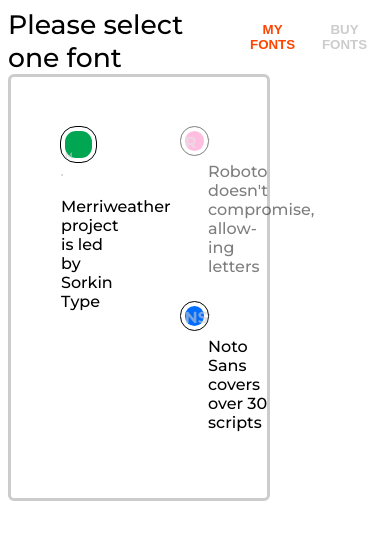
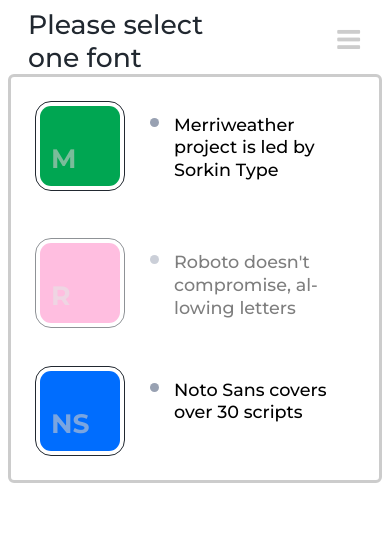
Before and after one commit to mcuclev/test-task-ffw, a plain HTML site: page index.html in a window 390 px wide. Drawn offline with Linux system fonts and the light colour scheme.

Commit message:
adding the rest

```diff
--- /dev/null
+++ b/css/style.sass
@@ -0,0 +1,227 @@
+@import url('https://fonts.googleapis.com/css2?family=Montserrat:wght@300;500;700&display=swap')
+
+@import url('https://cdnjs.cloudflare.com/ajax/libs/font-awesome/4.7.0/css/font-awesome.min.css')
+
+body
+  font-family: 'Montserrat', sans-serif
+
+.wrapper
+  margin-top: 1vw
+  width: fit-content
+
+.nav
+  display: flex
+  justify-content: space-between
+  width: 100%
+  align-items: baseline
+
+.nav__tab-wrapper
+  display: flex
+
+.nav__tab
+  border: none
+  overflow: hidden
+  font-weight: 700
+  font-size: 10pt
+  padding: 10px
+  width: fit-content
+  color: #ccc
+  background-color: transparent
+  -moz-transition: all .2s ease-in
+  -o-transition: all .2s ease-in
+  -webkit-transition: all .2s ease-in
+  transition: all .2s ease-in
+
+  &:hover
+    cursor: pointer
+    color: orangered
+
+.nav__tab--active
+  color: orangered
+
+.nav__tab--hamburger
+  display: none
+
+.nav__title
+  padding-left: 20px
+  font-size: 20pt
+  font-weight: 400
+  color: #212830
+
+.card-grid
+  display: flex
+  flex-direction: row
+  justify-content: space-between
+  padding: 70px
+  border: 3px solid #ccc
+  border-radius: 6px
+  width: 600px
+  gap: 10px
+  block-size: fit-content
+
+  input
+    display: none
+
+.card-column
+  display: flex
+  flex-direction: column
+  row-gap: 30px
+
+.card
+  display: flex
+  align-content: center
+  -moz-transition: all .3s ease-in
+  -o-transition: all .3s ease-in
+  -webkit-transition: all .3s ease-in
+  transition: all .3s ease
+
+  &:hover
+    cursor: pointer
+
+.card-grid input:checked + .card
+  opacity: .5
+
+.card--vert
+  flex-direction: column
+  max-width: 80%
+
+  ul
+    padding-inline-start: 20px
+    width: 120%
+
+.card--hor
+  flex-direction: row
+  min-width: 20vw
+
+  ul
+    padding-inline-start: 50px
+
+.card--buy-fonts
+  justify-content: center
+
+.card__desc
+  width: 68%
+  font-size: 1.1em
+  line-height: 0.6cm
+  hyphens: auto
+
+  li::marker
+    color: #98A1B2
+    margin-top: 2px
+    font-size: 1.5em
+
+.card__desc--buy-fonts
+  text-align: center
+  display: block
+  width: auto
+
+.card__icon
+  outline: 1px solid #212830
+  border-radius: 15px
+  padding: 4px
+  width: 80px
+  height: 80px
+  position: relative
+
+  p
+    font-weight: 700
+    font-size: 18pt
+    color: rgb(204, 204, 204, 0.6)
+    position: absolute
+    bottom: 0
+    left: 0
+    margin-bottom: 15px
+    margin-left: 15px
+
+.card__icon--merriweather
+  background: #00a652 content-box
+  width: 110px
+  height: 110px
+
+  p
+    font-size: 32pt
+
+.card__icon--roboto
+  background: #FF7FC2 content-box
+
+.card__icon--notosans
+  background: #006DFE content-box
+
+@media screen and (max-width: 765px)
+  .card-grid
+    flex-direction: column
+    margin: auto
+    gap: 30px
+    justify-content: center
+    width: auto
+
+  .card-column
+    justify-content: center
+
+  .card__icon p
+    font-size: 20pt
+
+  .card__icon--merriweather
+    height: 80px
+    width: 80px
+
+  .card--vert
+    flex-direction: row
+
+    ul
+      padding-inline-start: 50px
+
+@media screen and (max-width: 481px)
+  .wrapper
+    width: 100%
+
+  .card-grid
+    width: auto
+    padding: 25px
+    gap: 40px
+
+  .nav
+    display: block
+
+  .nav__title
+    width: 55%
+
+  .nav__tab
+    display: none
+
+  .nav__tab-wrapper
+    flex-direction: column
+    display: flex
+    background-color: rgba(231, 231, 231)
+    align-content: flex-end
+    width: fit-content
+    position: absolute
+    right: 27px
+    top: 72px
+    z-index: 1
+
+  .card__desc
+    width: 70%
+
+  .card ul
+    margin-block-start: 0.5em
+
+  .card--vert ul
+    width: auto
+
+  .nav--responsive button
+    float: none
+    display: block
+
+  button.nav__tab--hamburger
+    float: right
+    display: block
+    font-size: 20pt
+    position: absolute
+    right: 20px
+    top: 15px
+    background-color: transparent
+
+  .card--vert
+    padding-left: 0
+    max-width: 100%
--- a/index.html
+++ b/index.html
@@ -13,7 +13,7 @@
     </header>
     <main>
         <div class="wrapper">
-            <div class="nav">
+            <div class="nav" id="nav">
                 <div class="nav__title">
                     Please select one font
                 </div>
@@ -21,10 +21,13 @@
                     <button class="nav__tab" id="defaultBtn" onclick="openTab(event, 'myFonts')">
                         MY FONTS
                     </button>
-                    <button class="nav__tab" onclick="openTab(event, 'buyFonts')">
+                    <button class="nav__tab nav__tab--buy-fonts" onclick="openTab(event, 'buyFonts')">
                         BUY FONTS
                     </button>
                 </div>
+                <button class="nav__tab nav__tab--hamburger" onclick="toggleRespNav()">
+                    <i class="fa fa-bars"></i>
+                </button>
             </div>
             <form class="card-grid" id="myFonts">
                 <label>
@@ -34,7 +37,9 @@
                             <p>M</p>
                             </div>
                             <div class="card__desc">
-                                <p>Merriweather project is led by Sorkin Type</p>
+                               <ul>
+                                   <li>Merriweather project is led by Sorkin Type</li>
+                               </ul>
                             </div>
                         </div>
                 </label>
@@ -46,7 +51,7 @@
                                     <p>R</p>
                                 </div>
                                 <div class="card__desc">
-                                    <p>Roboto doesn't compromise, allow-<br>ing letters</p>
+                                    <ul><li>Roboto doesn't compromise, allowing letters</li></ul>
                                 </div>
                         </div>
                     </label>
@@ -57,14 +62,14 @@
                                     <p>NS</p>
                                 </div>
                                 <div class="card__desc">
-                                    <p>Noto Sans covers over 30 scripts</p>
+                                    <ul><li>Noto Sans covers over 30 scripts</li></ul>
                                 </div>
                             </div>
                     </label>
                 </div>
             </form>
             <form class="card-grid" id="buyFonts">
-                <div class="card">
+                <div class="card card--buy-fonts">
                     <div class="card__desc card__desc--buy-fonts">Lorem ipsum dolor sit amet, consectetur adipiscing elit. Nullam ornare neque in tristique mattis. Proin in tellus non elit pellentesque consequat vitae sed risus. Praesent pretium iaculis nulla, non consectetur lectus fermentum vitae. Donec sit amet est a ex sodales fringilla vitae ut augue.</div>
                 </div>
             </form>
--- a/js/main.js
+++ b/js/main.js
@@ -5,10 +5,23 @@
     for (i = 0; i < tabContent.length; i++) tabContent[i].style.display = "none";
 
     tabs = document.getElementsByClassName("nav__tab");
-    for (i = 0; i < tabs.length; i++) tabs[i].className = tabs[i].className.replace(" nav__tab--active", "");
+    for (i = 0; i < tabs.length; i++) {
+        if (tabs[i].className !== "nav__tab nav__tab--hamburger") tabs[i].className = tabs[i].className.replace(" nav__tab--active", "");
+    }
 
     document.getElementById(tabName).style.display = "flex";
     evt.currentTarget.className += " nav__tab--active";
+}
+
+let toggleRespNav = () => {
+    let navClass = document.getElementById("nav").className;
+
+    if ( navClass === "nav") {
+        document.getElementById("nav").className += " nav--responsive";
+        console.log('done');
+    } else {
+        document.getElementById("nav").className = "nav"
+    }
 }
 
 document.addEventListener("DOMContentLoaded", (evt) => {
--- a/point-2/parser.js
+++ b/point-2/parser.js
@@ -1,5 +1,25 @@
+class UrlObject {
+    constructor(protocol, domain, path, search, hash) {
+        this.protocol = protocol;
+        this.domain = domain;
+        this.path = path;
+        this.search = search;
+        this.hash = hash;
+    }
+}
+
 let parseUrl = (url) => {
 
+    //option 1 - new URL()
+    const a = new URL(url);
+
+    //option 2 - createElement --browser-only
+    // let a = document.createElement('a');
+    // a.setAttribute('href', url);
+
+    let urlObj = new UrlObject(a.protocol, a.hostname, a.pathname, a.search, a.hash);
+
+    return urlObj;
 }
 
-let obj = parseUrl();
+console.log(parseUrl('https://yandex.md/weather/kishinev?lat=47.024672&lon=28.832336#foo'));
```
Also changed, not shown: css/style.css, 1 other file.
